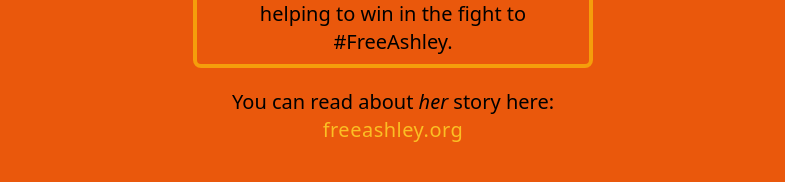
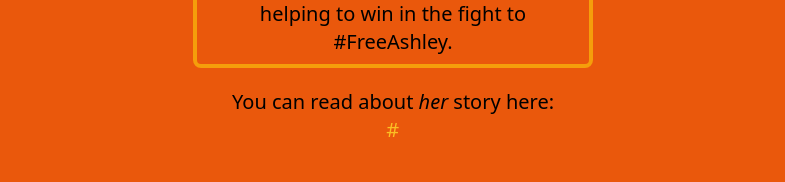
Before and after one commit to MagentaSpruce/shepherd, a React (Create React App) app: page / in a window 1280 px wide. Shown: the part 3508-3690 px from the top of the page, without its empty margins (247-1032 px from the left). Built offline with nearby package versions, Linux system fonts and the light colour scheme; the HTML template or start-up script is replaced by a standard one.

Commit message:
edited out

```diff
--- a/src/sections/Footer.js
+++ b/src/sections/Footer.js
@@ -32,7 +32,7 @@ const Footer = () => {
             xx:ml-5
 
             "
-              onClick={() => window.open('https://trinityhillspublishing.com/')}
+              onClick={() => window.open('https://google.com/')}
             />
             <p
               className="sm:ml-1 sm:mt-1
--- a/src/sections/Hero.js
+++ b/src/sections/Hero.js
@@ -11,7 +11,7 @@ const Hero = () => {
           <p className=" font-economica text-orange-700 ">
             Written in dedication of{' '}
             <a
-              href="https://www.freeashley.org"
+              href="#"
               target="_blank"
               rel="noreferrer"
               className="text-orange-200 tracking-wide "
@@ -75,7 +75,7 @@ const Hero = () => {
             Published by:{' '}
             <a
               className="text-orange-600"
-              href="https://trinityhillspublishing.com/"
+              href="https://google.com/"
               target="_blank"
               rel="noreferrer"
             >
--- a/src/sections/Testimonials.js
+++ b/src/sections/Testimonials.js
@@ -50,7 +50,7 @@ const Testimonials = () => {
             target="_blank"
             rel="noreferrer"
           >
-            freeashley.org
+            #
           </a>
         </div>
         <div className="text-center">
```
